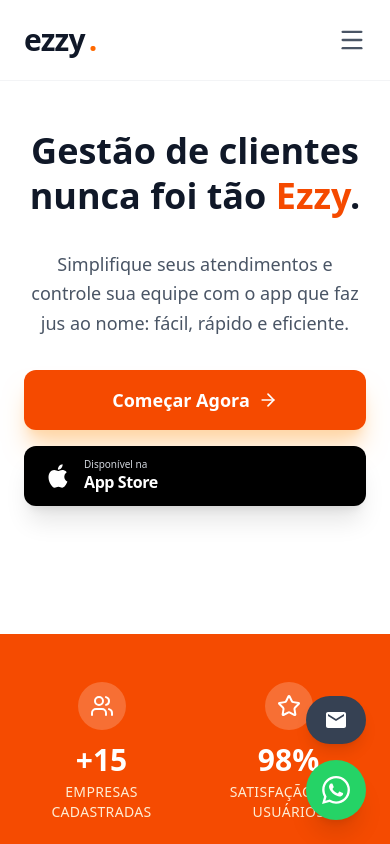
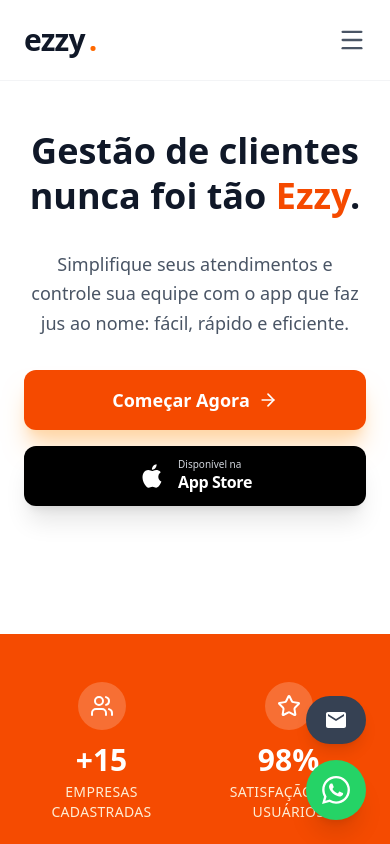
Before and after one commit to jamilsalomao/ezzy-landing-page, a React (Vite) app: page / in a window 390 px wide. Shown: the top 844 px of the page. Built offline with nearby package versions, Linux system fonts and the light colour scheme; no server answers.

Commit message:
Update: Atualização no botão da app store

```diff
--- a/src/pages/Home.jsx
+++ b/src/pages/Home.jsx
@@ -276,7 +276,7 @@ const Home = () => {
               href="https://apps.apple.com/us/app/ezzy/id6759135892"
               target="_blank"
               rel="noopener noreferrer"
-              className="flex items-center gap-3 bg-black text-white px-5 py-3 rounded-xl hover:bg-gray-900 transition shadow-xl"
+              className="flex items-center justify-center gap-3 bg-black text-white px-5 py-3 rounded-xl hover:bg-gray-900 transition shadow-xl w-full sm:w-auto"
               title="Baixar na App Store"
             >
               <svg viewBox="0 0 24 24" width="28" height="28" fill="currentColor">
```
